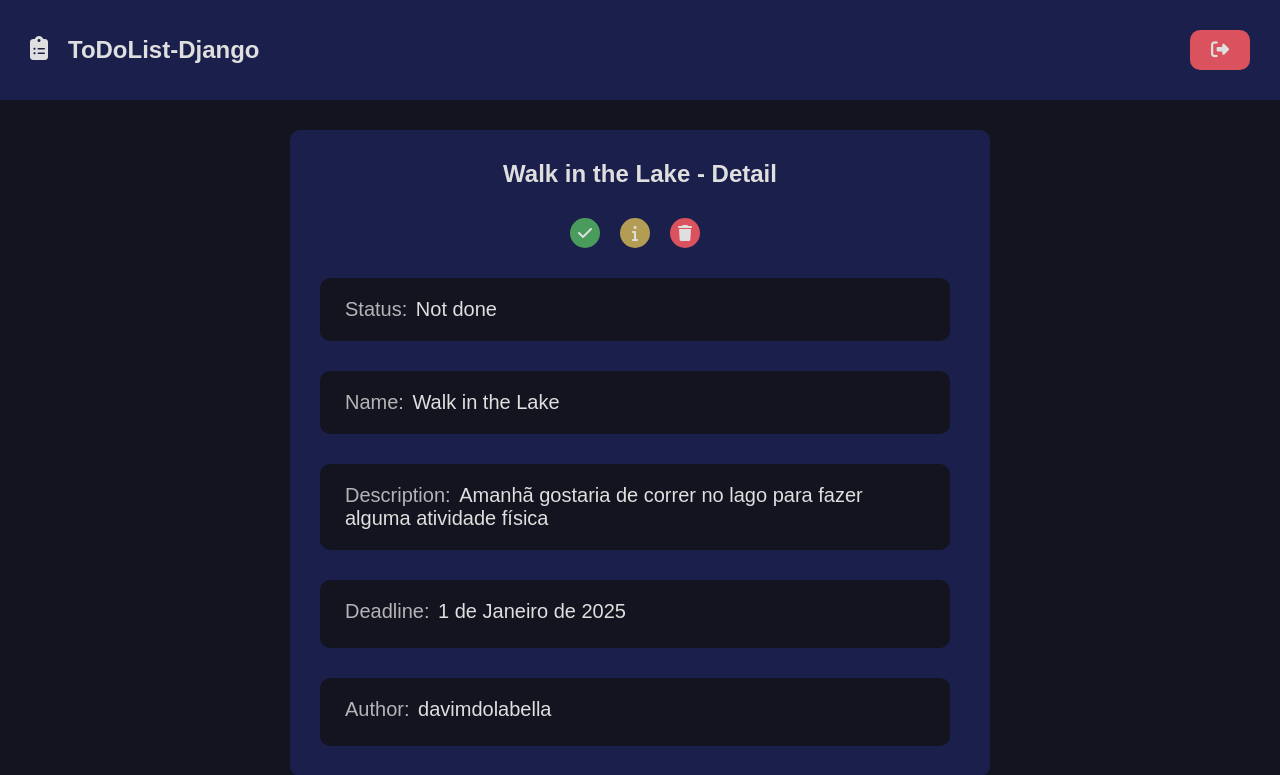
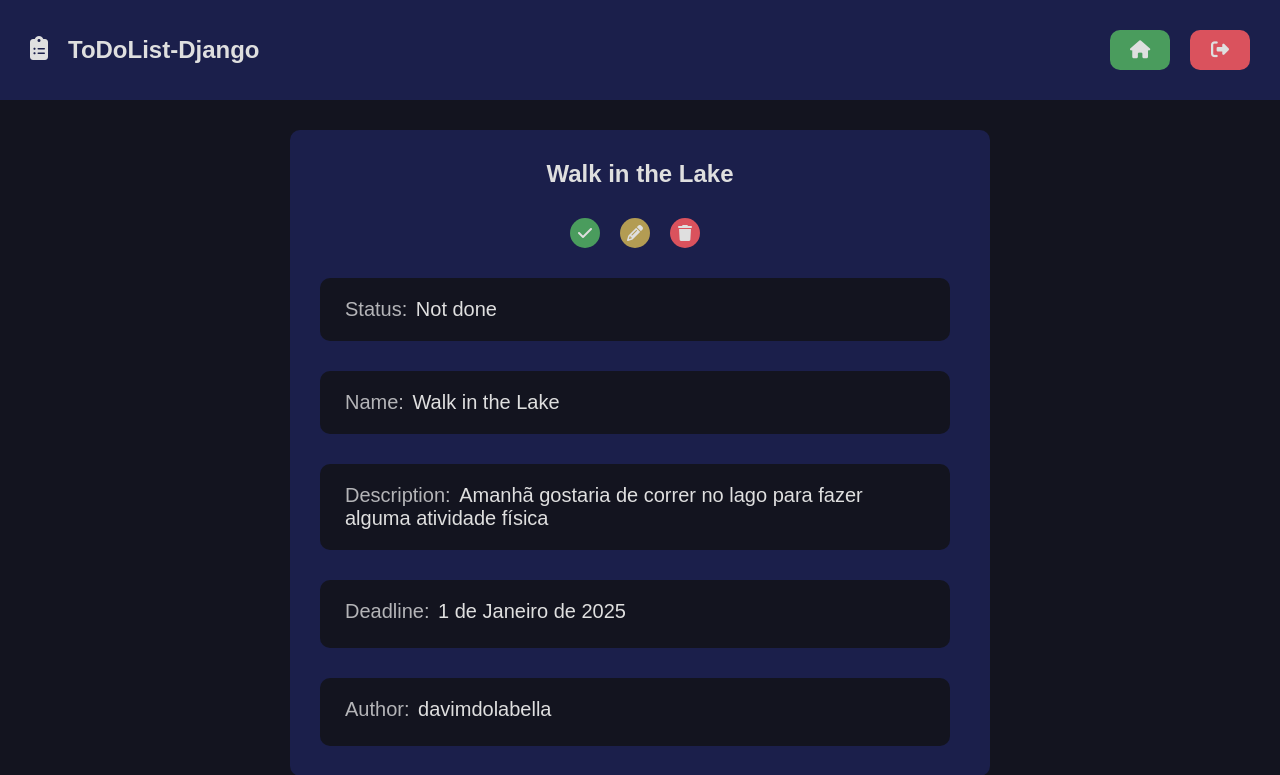
Before and after one commit to davimdolabella/Django-ToDoList, a Django app: page /detail/1/ in a window 1280 px wide. Shown: the top 775 px of the page. Run offline with Django 5.2, Linux system fonts and the light colour scheme; a user stored in the database is signed in; data comes from the database, SQL or seed files in the repository; both versions use the stored data as it was after the commit.

Commit message:
detail page

```diff
--- a/base_static/global/css/style.css
+++ b/base_static/global/css/style.css
@@ -84,6 +84,15 @@ h1,h2,h3,h4,h5,h6{
 .header .logo.no-user{
     font-size: 3rem;
 }
+.house-button{
+    color: var(--color-white);
+    font-size: 3rem;
+    display: flex;
+    justify-content: center;
+    align-items: center;
+    background: var(--color-success-dark);
+    text-decoration: none;
+}
 .button{
     cursor: pointer;
     font-size: 1.8rem;
@@ -91,6 +100,12 @@ h1,h2,h3,h4,h5,h6{
     height: 4rem;
     border-radius: 10px;
     transition: all .3s ease;
+}
+.header form{
+    display: flex;
+    gap: var(--spacing-gutter-small);
+    align-items: center;
+    justify-content: center;
 }
 .header form .logout-button{
     border: none;
--- a/base_templates/global/partials/header.html
+++ b/base_templates/global/partials/header.html
@@ -7,8 +7,12 @@
                 <span class="logo-text">ToDoList-Django</span>
             </a>
         </h2>
+
         <form class="inline-form" method="POST" action="{% url 'users:logout' %}">
             {% csrf_token %}
+            {% if is_detail_page %}
+                <a class="house-button button" title="home" href="{% url 'todolist:home' %}"><i class="fa-solid fa-house"></i></a>
+            {% endif %}
             <button type="submit" class="logout-button button" title="logout"><i class="fa-solid fa-right-from-bracket"></i></button>
         </form>
     {% else %}
--- a/todolist/templates/todolist/partials/list_item.html
+++ b/todolist/templates/todolist/partials/list_item.html
@@ -4,7 +4,7 @@
             <a href="#" class="list-item-action-button-link one" title="check-item"><i class="fa-solid fa-check"></i></a>
         </div>
         <div class="list-item-action-button">
-            <a href="#" class="list-item-action-button-link two" title="details"><i class="fa-solid fa-info"></i></a>
+            <a href="#" class="list-item-action-button-link two" title="edit-item"><i class="fa-solid fa-pencil"></i></a>
         </div>
         <div class="list-item-action-button">
             <a href="#" class="list-item-action-button-link three " title="delete-item"><i class="fa-solid fa-trash"></i></a>
@@ -49,7 +49,7 @@
                 <a href="#" class="list-item-action-button-link one" title="check-item"><i class="fa-solid fa-check"></i></a>
             </div>
             <div class="list-item-action-button">
-                <a href="#" class="list-item-action-button-link two" title="details"><i class="fa-solid fa-info"></i></a>
+                <a href="{% url 'todolist:detail' task.id %}" class="list-item-action-button-link two" title="details"><i class="fa-solid fa-info"></i></a>
             </div>
             <div class="list-item-action-button">
                 <a href="#" class="list-item-action-button-link three " title="delete-item"><i class="fa-solid fa-trash"></i></a>
--- a/todolist/templates/todolist/partials/todolist.html
+++ b/todolist/templates/todolist/partials/todolist.html
@@ -2,7 +2,7 @@
 {% if is_detail_page %}
 <div class="todolist-container">
     <div class="todolist container border detail">
-        <h2>{{task.title}} - Detail</h2>
+        <h2>{{task.title}}</h2>
         <div class="list-itens detail">
             {% include "todolist/partials/list_item.html" %}
         </div>
```
Also changed, not shown: db.sqlite3.
